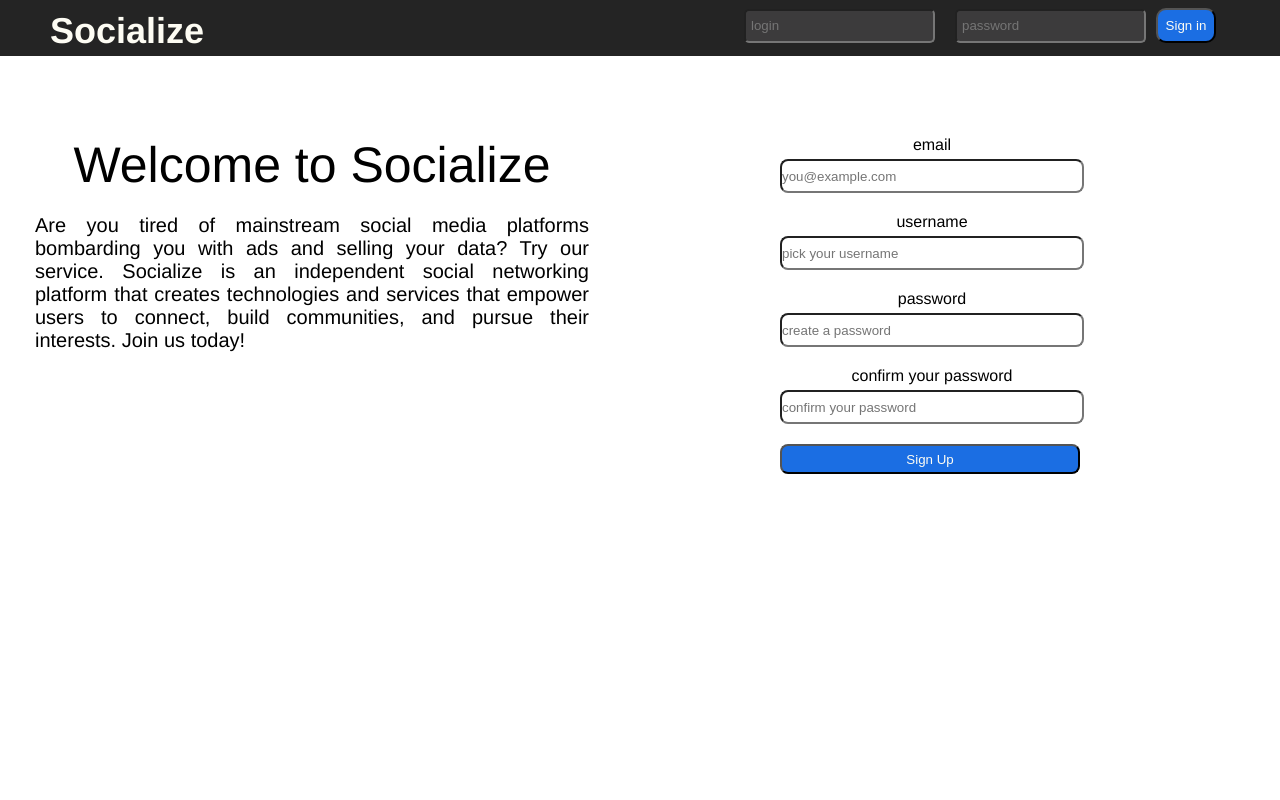
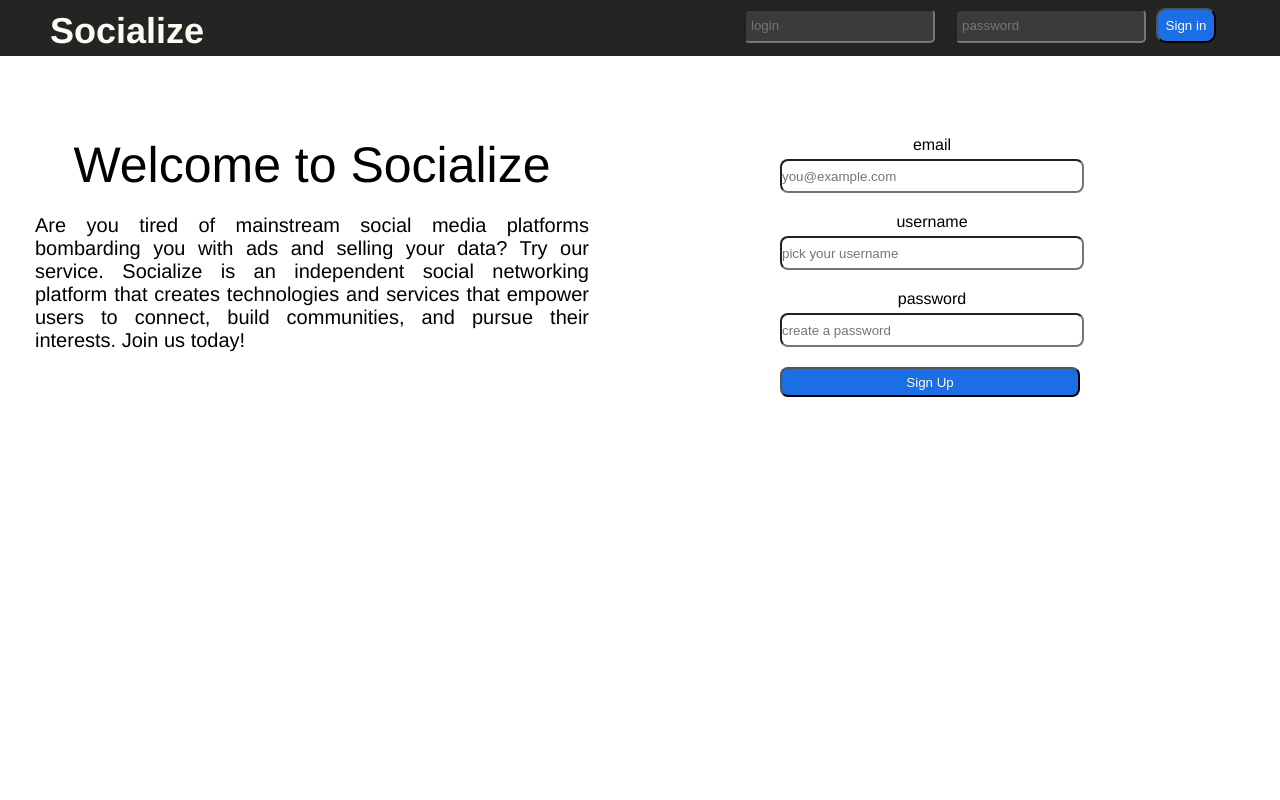
Before and after one commit to mateusz-krukowski/socialize-frontend, a React (Create React App) app: page / in a window 1280 px wide. Shown: the top 800 px of the page. Built offline with nearby package versions, Linux system fonts and the light colour scheme; the HTML template or start-up script is replaced by a standard one.

Commit message:
communication with backend works somehow

```diff
--- a/src/API.js
+++ b/src/API.js
@@ -1,5 +1,13 @@
-export const fetchData = (url) => {
-    return fetch(url)
+export const fetchData = (url, method = 'GET', body = null) => {
+    const requestOptions = {
+        method,
+        headers: {
+            'Content-Type': 'application/json'
+        },
+        body: method === 'POST' ? JSON.stringify(body) : null
+    };
+
+    return fetch(url, requestOptions)
         .then(response => response.json())
         .catch(error => {
             console.error('Error fetching data:', error);
--- a/src/components/RegisterCard.js
+++ b/src/components/RegisterCard.js
@@ -1,28 +1,33 @@
-import React from "react";
+import React, {useState} from "react";
+import {fetchData} from "../API";
 import './RegisterCard.css'
 
 export default function RegisterCard() {
+    const [data,setData] = useState({email:"",username:"",password:""})
+    const handleSubmit = (e) => {
+        e.preventDefault();
 
-    const validatePassword = () => {
-        var password = document.getElementById("password");
-        var confirm_password = document.getElementById("confirm-password");
+        console.log(data)
 
-        if (password.value !== confirm_password.value) {
-            confirm_password.setCustomValidity("Passwords need to match");
-        }
-    }
+        fetchData('http://127.0.0.1:5000/register', "POST", data)
+            .then((response) => {
+                console.log(response);
+                alert(response['response'])
+            })
+            .catch((error) => {
+                console.error("Error sending data:", error);
+            });
+    };
 
     return (
         <div className='RegisterCard'>
-            <form className='register-form' action='/register' method='POST'>
+            <form className='register-form' action='/register' method='POST' onSubmit={handleSubmit}>
                 <label>email</label>
-                <input type='email' placeholder='you@example.com' />
+                <input type='email' name='email' placeholder='you@example.com'/>
                 <label>username</label>
-                <input type='text' placeholder='pick your username' />
+                <input type='text' name='username' placeholder='pick your username' />
                 <label>password</label>
-                <input type='password' id='password' placeholder='create a password' onChange={validatePassword} />
-                <label>confirm your password</label>
-                <input type='password' id='confirm-password' placeholder='confirm your password' onChange={validatePassword} />
+                <input type='password' name='password'  placeholder='create a password'/>
                 <input className='submit' type='submit' value='Sign Up' />
             </form>
         </div>
```
